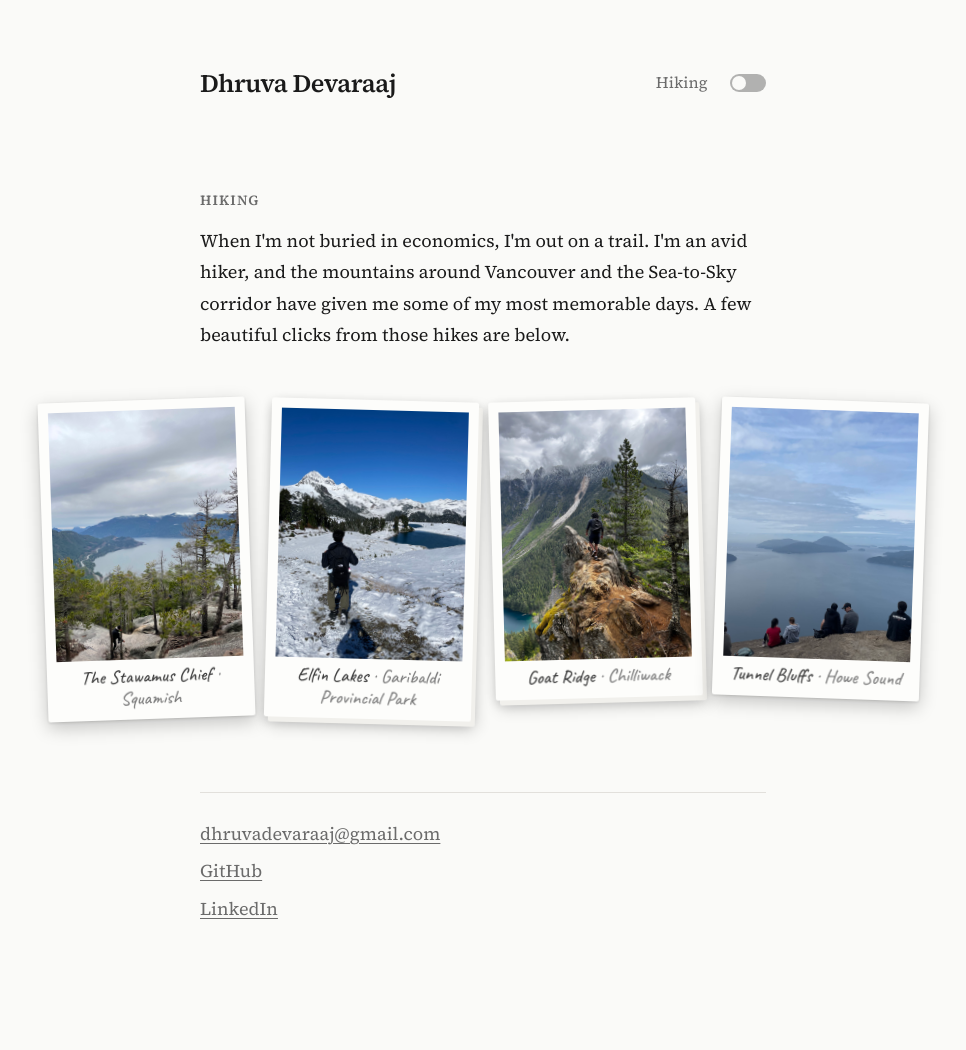
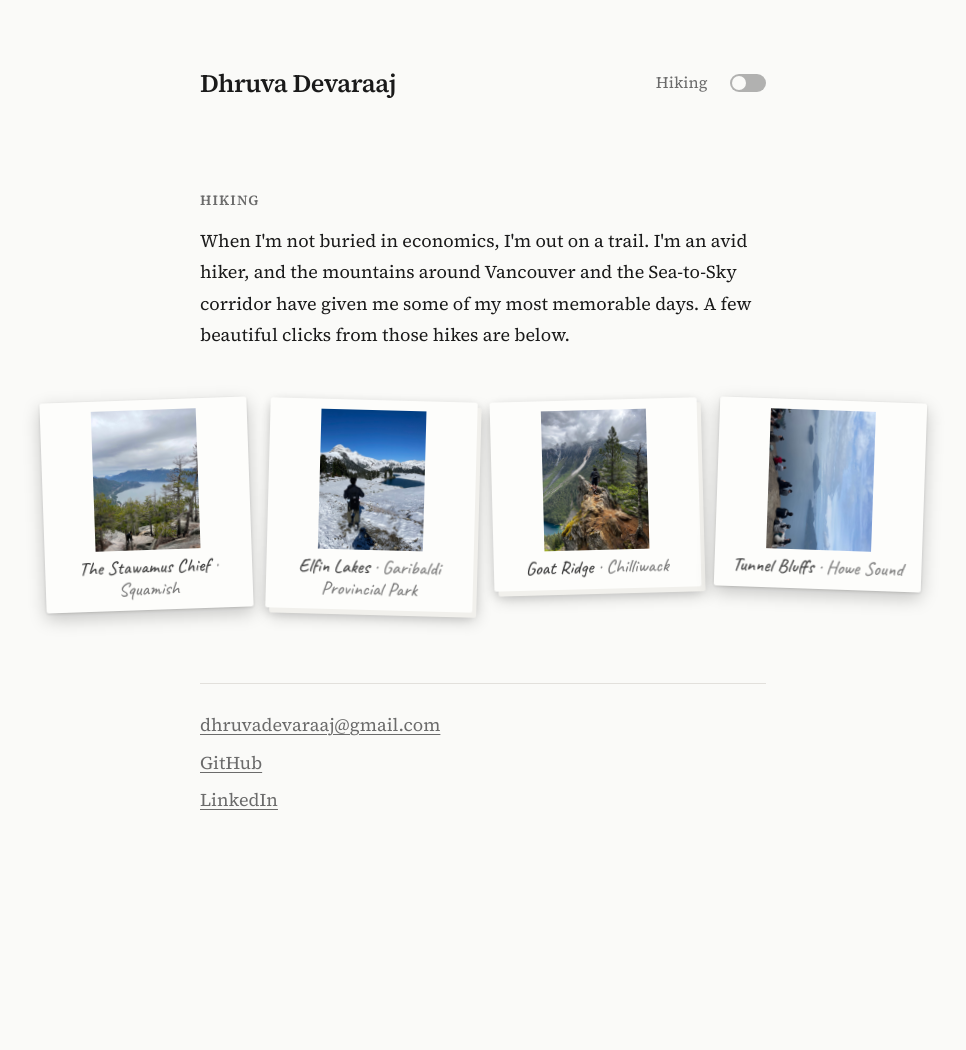
Before and after one commit to dhruva36/dhruva36.github.io, a Jekyll site: the page built from hiking.html, in a window 1280 px wide. Shown: the whole page, without its empty margins (157-1123 px from the left). Built offline with Jekyll 4.4.1, drawn with Linux system fonts in a browser that asks for light colours; after the commit the page ends 941 px from its top, so only the background shows below that.

Commit message:
Standardize Tunnel Bluffs size; mat portrait photos in uniform 4:3 frames

```diff
--- a/assets/css/main.css
+++ b/assets/css/main.css
@@ -600,17 +600,25 @@ footer .bullet-list-link:hover {
 }
 
 .polaroid-trigger {
-    display: block;
+    display: flex;
+    align-items: center;
+    justify-content: center;
     width: 100%;
+    aspect-ratio: 4 / 3;
     padding: 0;
     border: none;
     background: none;
     cursor: zoom-in;
 }
 
+/* Photos sit inside a uniform 4:3 area so every print is the same size.
+   Landscape shots fill it; a portrait shot is matted (warm-white margins). */
 .polaroid-trigger img {
-    width: 100%;
+    max-width: 100%;
+    max-height: 100%;
+    width: auto;
     height: auto;
+    object-fit: contain;
     display: block;
 }
 
```
Also changed, not shown: images/tunnelBluffs.jpeg.
